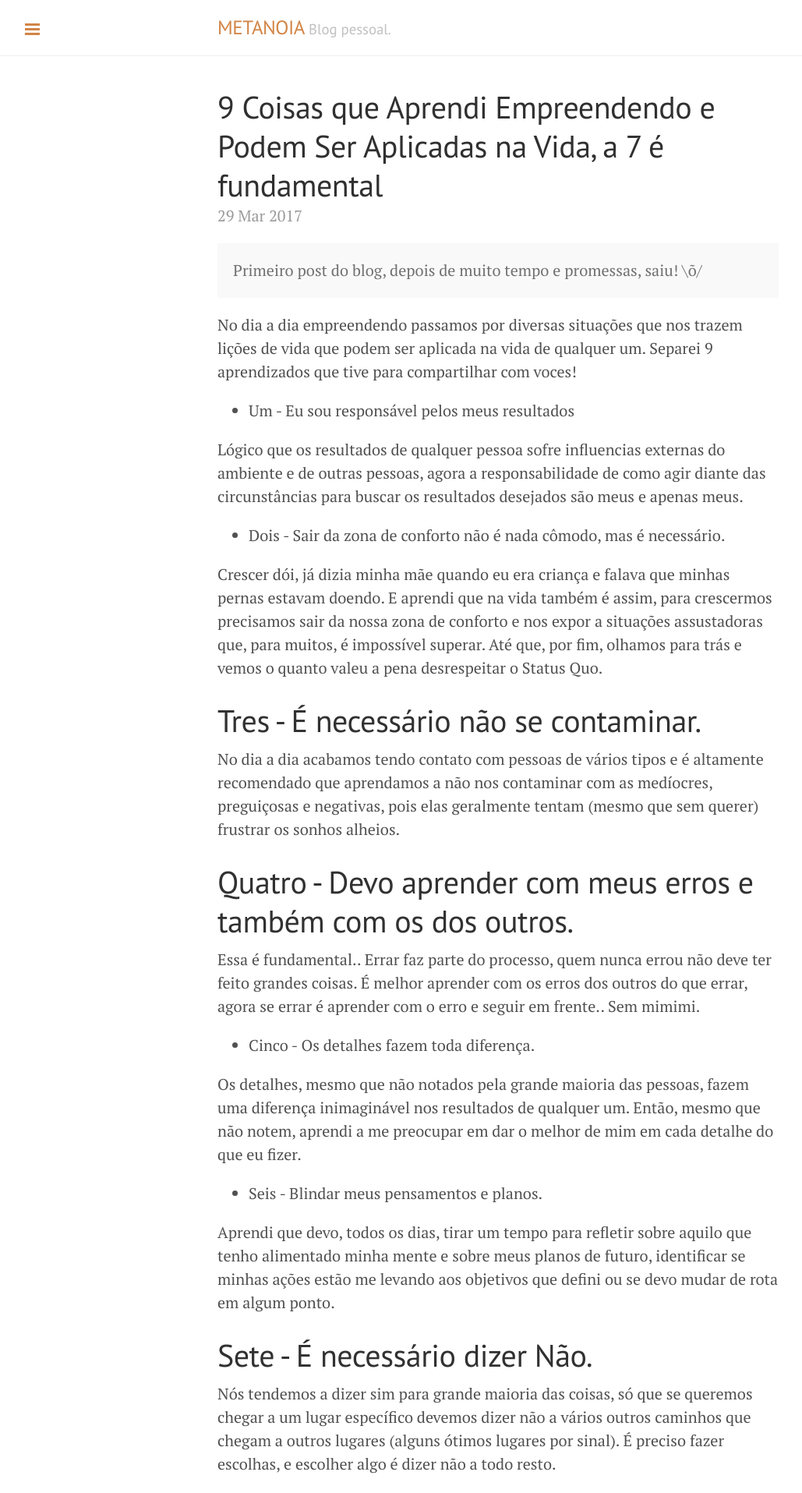
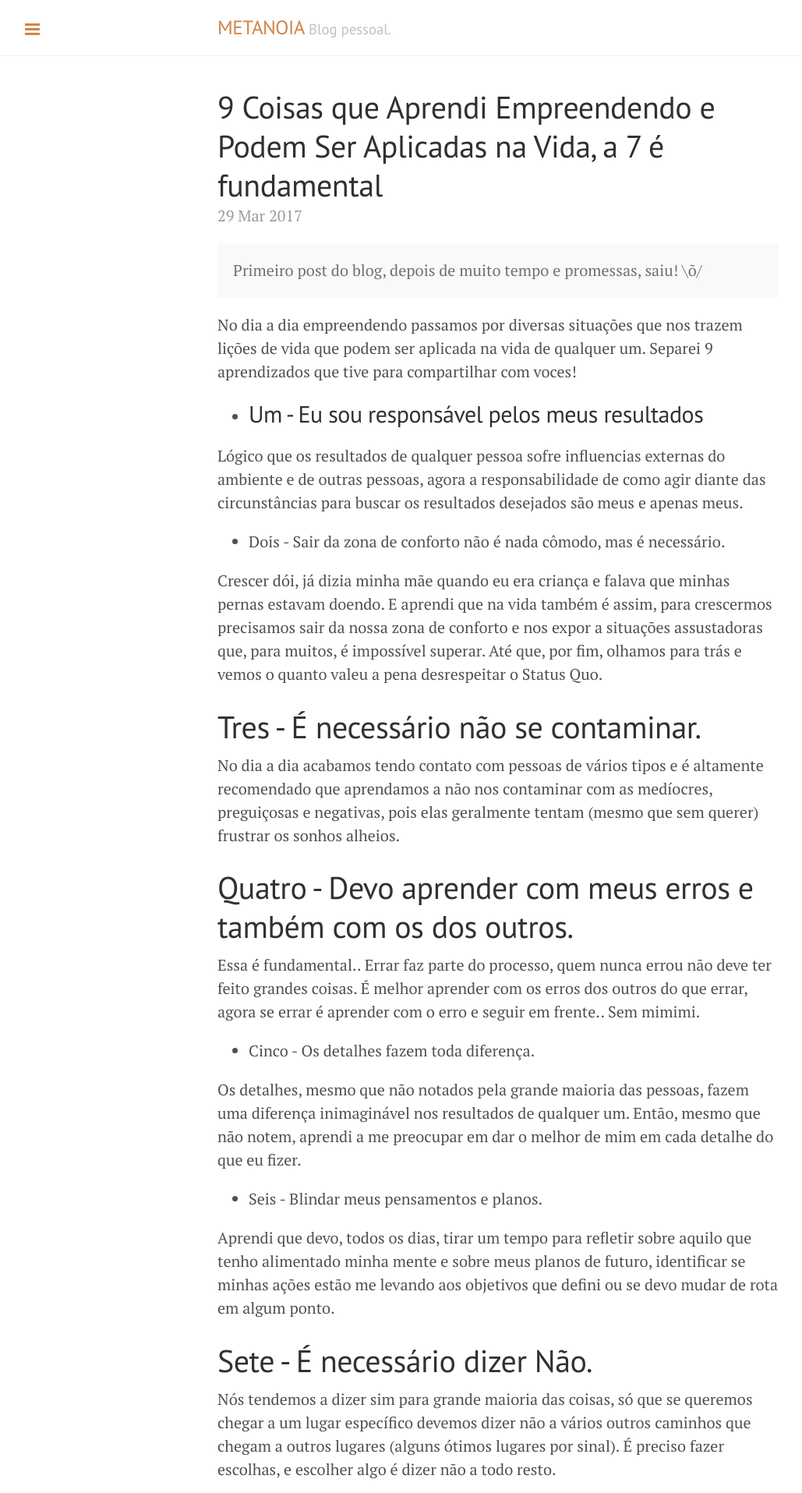
Before and after one commit to metanoia39/metanoia39.github.io, a Jekyll site: the page built from _posts/2017-03-29-7-coisas-que-aprendi-empreendendo.md, in a window 1280 px wide. Shown: the top 1915 px of the page at 78% size, without its empty margins (1-1030 px from the left). Built offline with Jekyll 4.4.1, drawn with Linux system fonts in a browser that asks for light colours.

```diff
--- a/_posts/2017-03-29-7-coisas-que-aprendi-empreendendo.md
+++ b/_posts/2017-03-29-7-coisas-que-aprendi-empreendendo.md
@@ -8,7 +8,7 @@ title: 9 Coisas que Aprendi Empreendendo e Podem Ser Aplicadas na Vida, a 7 é f
 No dia a dia empreendendo passamos por diversas situações que nos trazem lições de vida que podem ser aplicada na vida de qualquer um. Separei 9 aprendizados que tive para compartilhar com voces!
 
 
-+ Um - Eu sou responsável pelos meus resultados
++ ## Um - Eu sou responsável pelos meus resultados
 
 Lógico que os resultados de qualquer pessoa sofre influencias externas do ambiente e de outras pessoas, agora a responsabilidade de como agir diante das circunstâncias para buscar os resultados desejados são meus e apenas meus.
 
```
